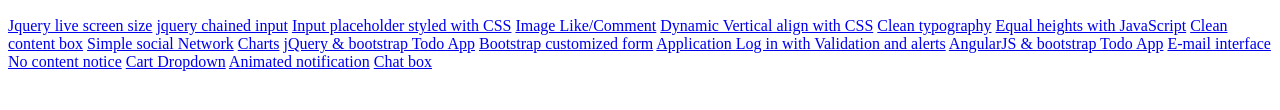
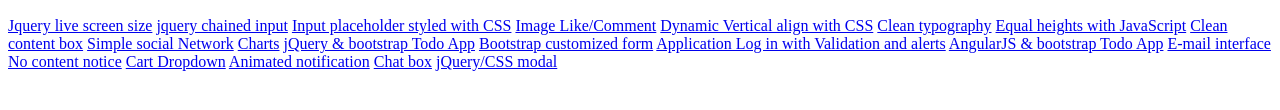
Before and after one commit to rgbskills/rgbskills.github.io, a plain HTML site: page assets/pages/index.html in a window 1280 px wide. Shown: the part 228-338 px from the top of the page. Drawn offline with Linux system fonts and the light colour scheme.

Commit message:
Added basic modal example

```diff
--- a/assets/pages/index.html
+++ b/assets/pages/index.html
@@ -28,6 +28,7 @@
 			<a target="_new" class="btn btn-success btn-inline" href="http://jsfiddle.net/halirgb/q2h9r07p/7/">Cart Dropdown</a>
 			<a target="_new" class="btn btn-success btn-inline" href="http://codepen.io/rgbskills/pen/YPdxoG">Animated notification</a>
 			<a target="_new" class="btn btn-success btn-inline" href="http://codepen.io/rgbskills/pen/PwXrVY">Chat box</a>
+			<a target="_new" class="btn btn-success btn-inline" href="http://jsfiddle.net/halirgb/DQjR9/1/">jQuery/CSS modal</a>
 		</div>
 	</div>
 </div>
```
